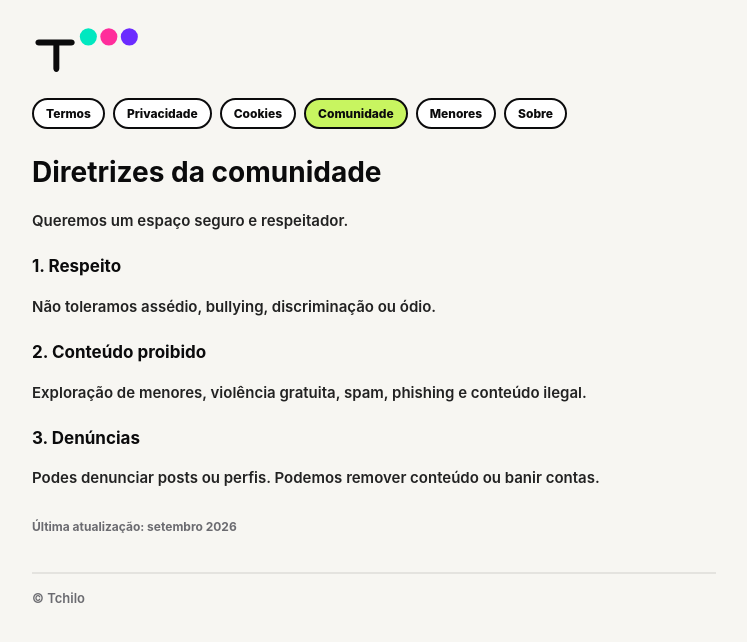
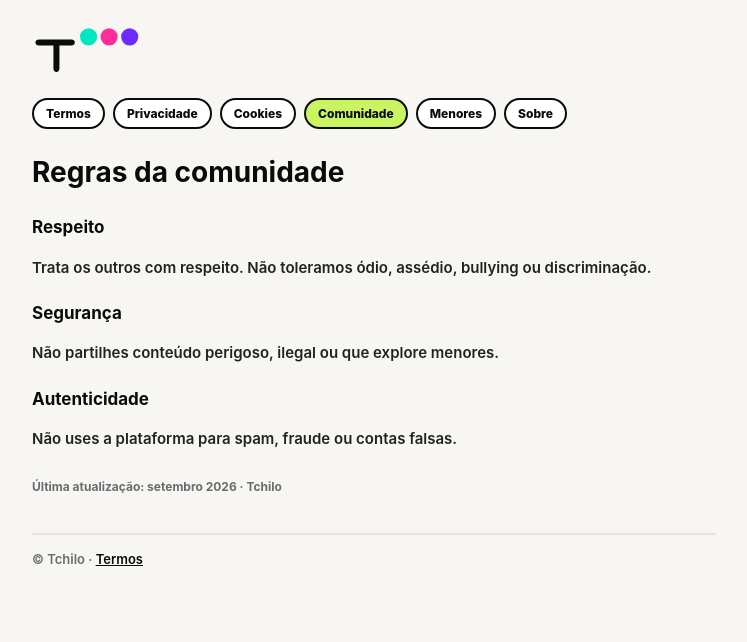
Before and after one commit to zacariasguilhermejoao-ui/tchilo-Pop, a website: page comunidade/index.html in a window 1280 px wide. Shown: the whole page, without its empty margins (266-1013 px from the left). Drawn offline with Linux system fonts and the light colour scheme.

Commit message:
Inline logo on cookies, comunidade, menores, sobre

```diff
--- a/comunidade/index.html
+++ b/comunidade/index.html
@@ -3,12 +3,17 @@
 <head>
 <meta charset="utf-8"/>
 <meta name="viewport" content="width=device-width,initial-scale=1,viewport-fit=cover"/>
-<title>Diretrizes da comunidade · Tchilo</title>
+<title>Regras da comunidade · Tchilo</title>
 <link rel="stylesheet" href="../legal.css"/>
 </head>
 <body>
 <div class="wrap">
-<a class="brand" href="../" aria-label="Tchilo"><img src="../logo.svg" alt="Tchilo" height="48"/></a>
+<a class="brand" href="../" aria-label="Tchilo"><svg xmlns="http://www.w3.org/2000/svg" viewBox="0 0 130 56" width="130" height="56" role="img" aria-label="Tchilo" style="display:block;height:48px;width:auto">
+  <path fill="#0B0B0C" d="M8 18h38c2.2 0 4 1.5 4 3.5S48.2 25 46 25H32v27c0 2.2-1.5 4-3.5 4S25 54.2 25 52V25H8c-2.2 0-4-1.5-4-3.5S5.8 18 8 18z"/>
+  <circle cx="66" cy="15" r="10" fill="#00E8C0"/>
+  <circle cx="90" cy="15" r="10" fill="#FF2D9B"/>
+  <circle cx="114" cy="15" r="10" fill="#6B2BFF"/>
+</svg></a>
 <nav class="links">
       <a href="../termos/">Termos</a>
       <a href="../privacidade/">Privacidade</a>
@@ -17,13 +22,12 @@
       <a href="../menores/">Menores</a>
       <a href="../sobre/">Sobre</a>
 </nav>
-<h1>Diretrizes da comunidade</h1>
-<p>Queremos um espaço seguro e respeitador.</p>
-<h3>1. Respeito</h3><p>Não toleramos assédio, bullying, discriminação ou ódio.</p>
-<h3>2. Conteúdo proibido</h3><p>Exploração de menores, violência gratuita, spam, phishing e conteúdo ilegal.</p>
-<h3>3. Denúncias</h3><p>Podes denunciar posts ou perfis. Podemos remover conteúdo ou banir contas.</p>
-<p class="meta">Última atualização: setembro 2026</p>
-<div class="footer">© Tchilo</div>
+<h1>Regras da comunidade</h1>
+<h3>Respeito</h3><p>Trata os outros com respeito. Não toleramos ódio, assédio, bullying ou discriminação.</p>
+<h3>Segurança</h3><p>Não partilhes conteúdo perigoso, ilegal ou que explore menores.</p>
+<h3>Autenticidade</h3><p>Não uses a plataforma para spam, fraude ou contas falsas.</p>
+<p class="meta">Última atualização: setembro 2026 · Tchilo</p>
+<div class="footer">© Tchilo · <a href="../termos/">Termos</a></div>
 </div>
 </body>
 </html>
```
Also changed, not shown: cookies/index.html (+11 -6 lines), menores/index.html (+12 -8 lines), sobre/index.html (+11 -14 lines).
